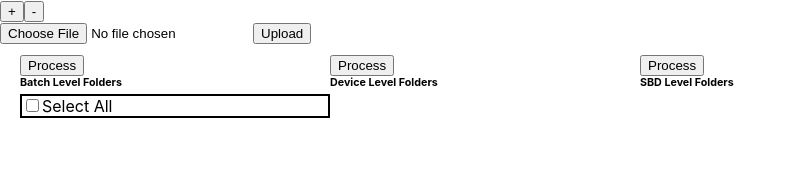
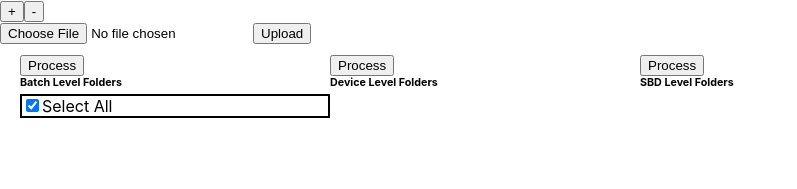
Before and after one commit to GitTurtleDone/excel_upload_fs, a React (Create React App) app in the folder excel_upload_fe/: page / in a window 1280 px wide. Shown: the top 189 px of the page, without its empty margins (0-797 px from the left). Built offline with nearby package versions, Linux system fonts and the light colour scheme.

Commit message:
In NameContainer.js, Select All checkbox works properly

```diff
--- a/excel_upload_fe/src/components/Folders/DevFolder.js
+++ b/excel_upload_fe/src/components/Folders/DevFolder.js
@@ -31,22 +31,22 @@ function DevFolder({
           !Object.keys(tempObj).includes(batchFolderName)
         ) {
           delete tempObj1[batchFolderName];
-          console.log("In dev Folder, Went in tempObj1[batchFolderName]");
+          // console.log("In dev Folder, Went in tempObj1[batchFolderName]");
         } else {
           if (Object.entries(batchFolderSubFolders)) {
             Object.entries(batchFolderSubFolders).forEach(
               ([devFolderName, devFolderSubFolders]) => {
-                console.log(
-                  "In Dev Folder, tempObj[batchFolderName]",
-                  tempObj[batchFolderName]
-                );
+                // console.log(
+                //   "In Dev Folder, tempObj[batchFolderName]",
+                //   tempObj[batchFolderName]
+                // );
                 if (
                   Array.isArray(tempObj[batchFolderName]) &&
                   !tempObj[batchFolderName].includes(devFolderName)
                 ) {
-                  console.log(
-                    "In dev Folder, Went in tempObj1[batchFolderName][devFolderName]"
-                  );
+                  // console.log(
+                  //   "In dev Folder, Went in tempObj1[batchFolderName][devFolderName]"
+                  // );
                   delete tempObj1[batchFolderName][devFolderName];
                 }
               }
--- a/excel_upload_fe/src/components/Folders/NameContainer.js
+++ b/excel_upload_fe/src/components/Folders/NameContainer.js
@@ -12,11 +12,26 @@ function NameContainer({ arrNames, arrCheckedNames, updateCheckedNames }) {
     let tempArr1 = arrNames.filter((arrName) => tempArr.includes(arrName));
     setCheckedFolderNames(tempArr1);
     updateCheckedNames(tempArr1);
-    setSelectAll(arrNames === tempArr1);
+    setSelectAll(
+      () =>
+        Array.isArray(arrNames) &&
+        Array.isArray(tempArr1) &&
+        arrNames.every((arrName) => tempArr1.includes(arrName))
+    );
+    // console.log(
+    //   `In Name Container: arrNames === tempArr1, ${
+    //     arrNames === tempArr1
+    //   }, arrNames ${arrNames}, tempArr1 ${tempArr1}`
+    // );
   };
 
   arrNames = Array.isArray(arrNames) ? arrNames : [arrNames];
-  const [selectAll, setSelectAll] = useState(false);
+  const [selectAll, setSelectAll] = useState(
+    () =>
+      Array.isArray(arrNames) &&
+      Array.isArray(arrCheckedNames) &&
+      arrNames.every((arrName) => arrCheckedNames.includes(arrName))
+  );
   const handleSelectAll = (selectAll) => {
     setSelectAll(!selectAll);
     if (!selectAll) updateCheckedNames(arrNames);
--- a/excel_upload_fe/src/components/Folders/SBDFolder.js
+++ b/excel_upload_fe/src/components/Folders/SBDFolder.js
@@ -141,7 +141,7 @@ function SBDFolder({
   Object.keys(tempDevObj).forEach((key) =>
     folderTrees.forEach((folderTree) => {
       if (folderTree.Name === key) {
-        console.log("In SBDFolder, folder Tree Names: ", folderTree.Name);
+        // console.log("In SBDFolder, folder Tree Names: ", folderTree.Name);
         if (folderTree.Subfolders.length > 0) {
           const devFolderNames = [];
           folderTree.Subfolders.forEach((devFolder) => {
@@ -171,7 +171,7 @@ function SBDFolder({
   Object.keys(tempDevObj).forEach((key) =>
     folderTrees.forEach((folderTree) => {
       if (folderTree.Name === key) {
-        console.log("In SBDFolder, folder Tree Names: ", folderTree.Name);
+        // console.log("In SBDFolder, folder Tree Names: ", folderTree.Name);
         batchFolderNamesObj[key] = {};
         if (folderTree.Subfolders.length > 0) {
           // let devFolderNames = {};
@@ -279,23 +279,23 @@ function SBDFolder({
 
   //   // console.log("In SBD Folder, batchFolderNames: ", batchFolderNames);
   // });
-  console.log(
-    "In SBD Folder before rendering, batchFolderNames: ",
-    batchFolderNames
-  );
-  console.log(
-    "In SBD Folder before rendering, checkedDevFolders: ",
-    checkedDevFolders
-  );
+  // console.log(
+  //   "In SBD Folder before rendering, batchFolderNames: ",
+  //   batchFolderNames
+  // );
+  // console.log(
+  //   "In SBD Folder before rendering, checkedDevFolders: ",
+  //   checkedDevFolders
+  // );
 
-  console.log(
-    "In SBD Folder before rendering, checkedSBDFolders: ",
-    checkedSBDFolders
-  );
-  console.log(
-    "In SBD Folder before rendering, batchFolderNamesObj: ",
-    batchFolderNamesObj
-  );
+  // console.log(
+  //   "In SBD Folder before rendering, checkedSBDFolders: ",
+  //   checkedSBDFolders
+  // );
+  // console.log(
+  //   "In SBD Folder before rendering, batchFolderNamesObj: ",
+  //   batchFolderNamesObj
+  // );
   // return <h6> under construction</h6>;
 
   return (
```
